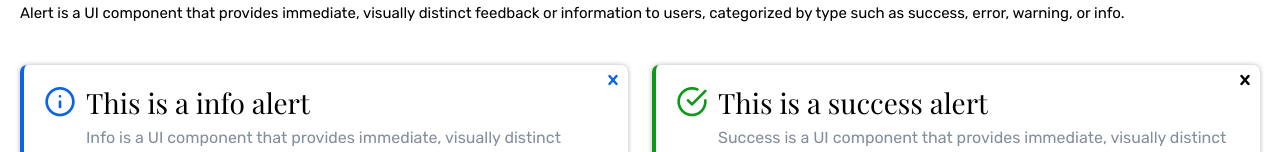
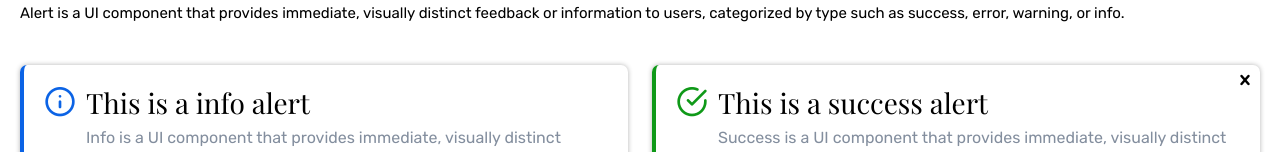
Before and after one commit to Andriamahay11master/MaDesignSystem, a React (Vite) app: page /alert in a window 1280 px wide. In both pictures the pointer is over the icon 613 px from the left and 274 px from the top of the page. Shown: the part 194-346 px from the top of the page. Built offline with nearby package versions, Linux system fonts and the light colour scheme.

Commit message:
update CSS

```diff
--- a/src/assets/scss/common/_button.scss
+++ b/src/assets/scss/common/_button.scss
@@ -127,12 +127,14 @@
     display: flex;
     align-items: center;
     background: transparent;
-    color: darken($color-grayscale, 80%);
     i{
+      color: darken($color-grayscale, 80%);
       font-size: 20px;
     }
     &:hover{
-      color: #FFF;
+      i{
+        color: #FFF;
+      }
     }
   }
 }
```
